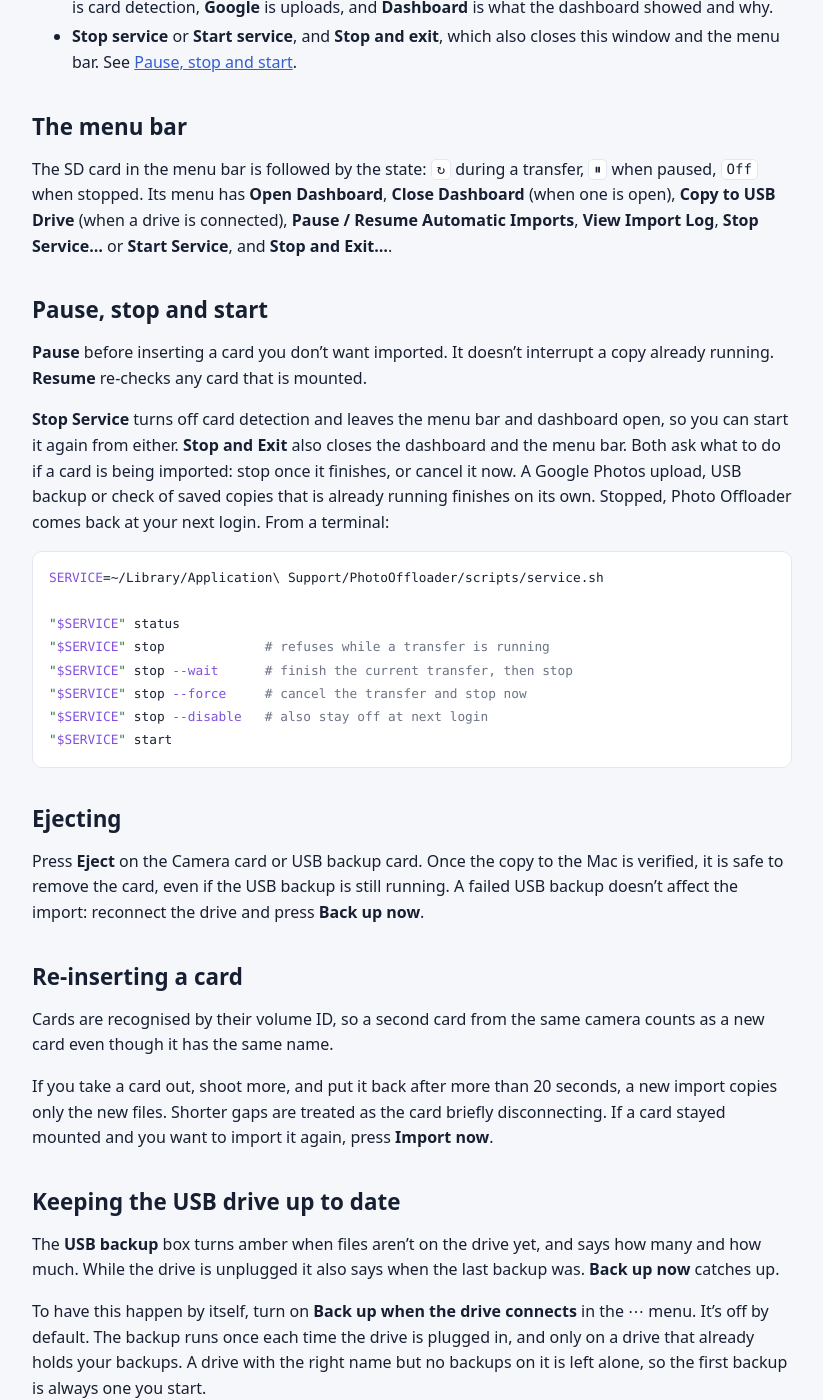
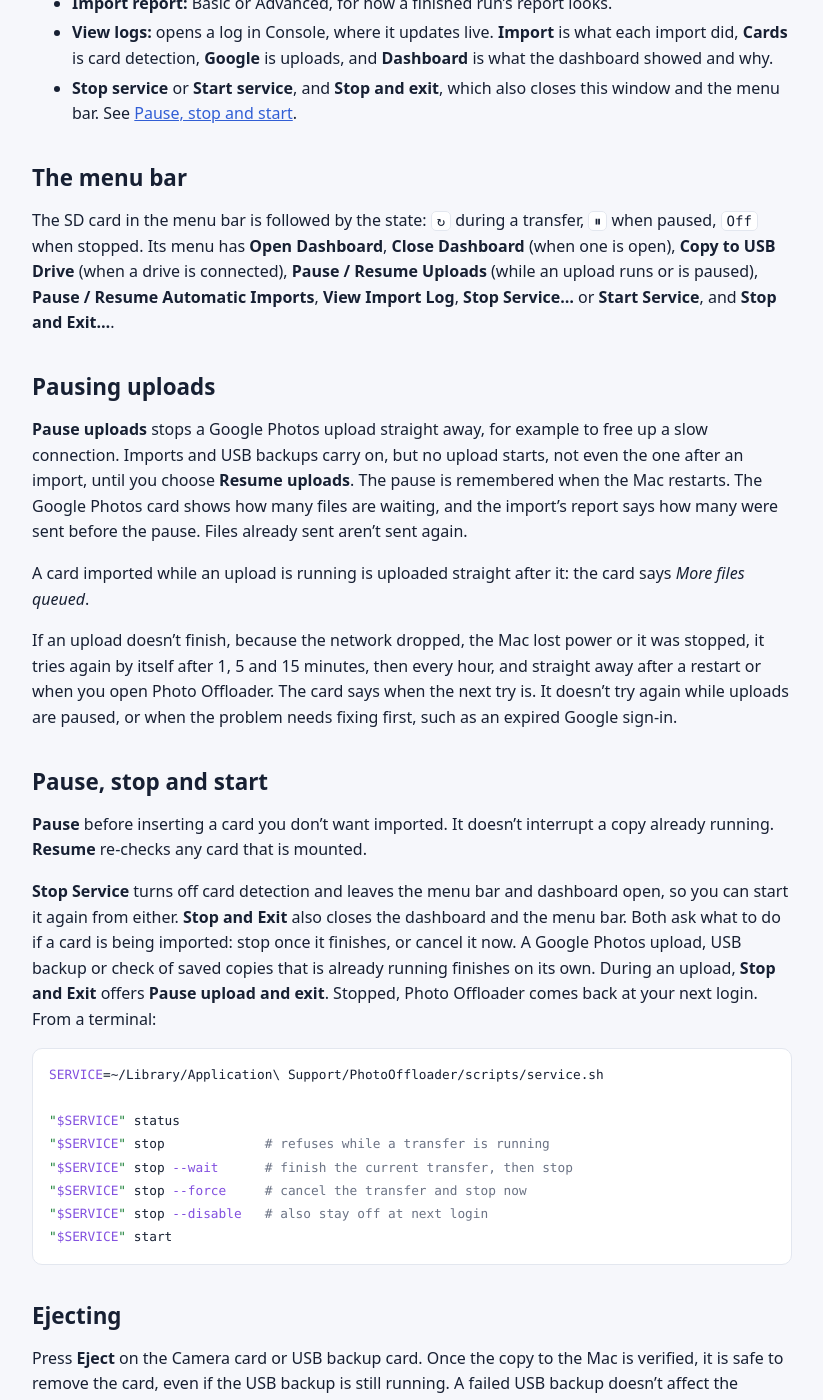
Before and after one commit to devturner/photo_offloader, a Jekyll site: the page built from docs/using.md, in a window 1280 px wide and 1400 px high, scrolled down 4186 px. Shown: the whole window, without its empty margins (228-1051 px from the left). Built offline with Jekyll 4.4.1, drawn with Linux system fonts in a browser that asks for light colours; our own code applies the rules of GitHub Pages for plain Markdown files; some of the changed text lies outside the part shown.

Commit message:
Document pausing uploads, automatic retry and the queued upload
Co-Authored-By: Claude Opus 5.5 <noreply@anthropic.com>

````diff
--- a/docs/using.md
+++ b/docs/using.md
@@ -49,7 +49,7 @@ The USB and Google steps are skipped if the drive isn't connected or Google Phot
 | **Camera card** | The mounted card, or *No card* | **Import now**, **Eject** |
 | **Mac archive** | How many files are indexed | None |
 | **USB backup** | Whether the drive is connected, how many files aren't on it yet, and when a backup is paused or waiting | **Back up now**, **Eject** |
-| **Google Photos** | Setup and upload state | **Sync now**, **Retry**, **Resume** |
+| **Google Photos** | Setup and upload state, *Paused*, or when it will try again | **Sync now**, **Pause**, **Resume**, **Retry now** |
 
 Buttons that use a card or drive are hidden while a transfer is running. *Not set up* on the
 Google Photos card names the first missing step: see the [setup guide](google-photos.md).
@@ -129,7 +129,9 @@ to fold it away. Runs from before this version show a dash for anything that was
 
 - **Pause / Resume automatic imports:** see [below](#pause-stop-and-start).
 - **Update file catalog:** rescans the archives. It normally updates itself, so you rarely need this.
-- **Back up to USB now**, **Sync Google Photos now:** run those steps without a card.
+- **Back up to USB now**, **Sync Google Photos now:** run those steps without a card. While an
+  upload runs, the Google row reads **Pause uploads**, and while paused, **Resume uploads**. See
+  [Pausing uploads](#pausing-uploads).
 - **Check saved copies…:** rereads every saved copy and reports any that no longer match. See [below](#checking-the-saved-copies).
 - **Eject card after import:** off by default, so a card stays mounted for Finder.
 - **Show Terminal during imports:** off by default. When on, the import runs in a terminal window.
@@ -145,8 +147,25 @@ to fold it away. Runs from before this version show a dash for anything that was
 
 The SD card in the menu bar is followed by the state: `↻` during a transfer, `⏸` when paused, `Off` when stopped. Its
 menu has **Open Dashboard**, **Close Dashboard** (when one is open), **Copy to USB Drive** (when a
-drive is connected), **Pause / Resume Automatic Imports**, **View Import Log**, **Stop Service…** or
-**Start Service**, and **Stop and Exit…**.
+drive is connected), **Pause / Resume Uploads** (while an upload runs or is paused), **Pause /
+Resume Automatic Imports**, **View Import Log**, **Stop Service…** or **Start Service**, and **Stop
+and Exit…**.
+
+## Pausing uploads
+
+**Pause uploads** stops a Google Photos upload straight away, for example to free up a slow
+connection. Imports and USB backups carry on, but no upload starts, not even the one after an
+import, until you choose **Resume uploads**. The pause is remembered when the Mac restarts. The
+Google Photos card shows how many files are waiting, and the import's report says how many were sent
+before the pause. Files already sent aren't sent again.
+
+A card imported while an upload is running is uploaded straight after it: the card says *More files
+queued*.
+
+If an upload doesn't finish, because the network dropped, the Mac lost power or it was stopped, it
+tries again by itself after 1, 5 and 15 minutes, then every hour, and straight away after a restart
+or when you open Photo Offloader. The card says when the next try is. It doesn't try again while
+uploads are paused, or when the problem needs fixing first, such as an expired Google sign-in.
 
 ## Pause, stop and start
 
@@ -156,8 +175,9 @@ running. **Resume** re-checks any card that is mounted.
 **Stop Service** turns off card detection and leaves the menu bar and dashboard open, so you can
 start it again from either. **Stop and Exit** also closes the dashboard and the menu bar. Both ask
 what to do if a card is being imported: stop once it finishes, or cancel it now. A Google Photos
-upload, USB backup or check of saved copies that is already running finishes on its own. Stopped,
-Photo Offloader comes back at your next login. From a terminal:
+upload, USB backup or check of saved copies that is already running finishes on its own. During an
+upload, **Stop and Exit** offers **Pause upload and exit**. Stopped, Photo Offloader comes back at
+your next login. From a terminal:
 
 ```bash
 SERVICE=~/Library/Application\ Support/PhotoOffloader/scripts/service.sh
````
Also changed, not shown: docs/google-photos.md (+5 -2 lines), docs/how-it-works.md (+5 -1 lines), CHANGELOG.md.
